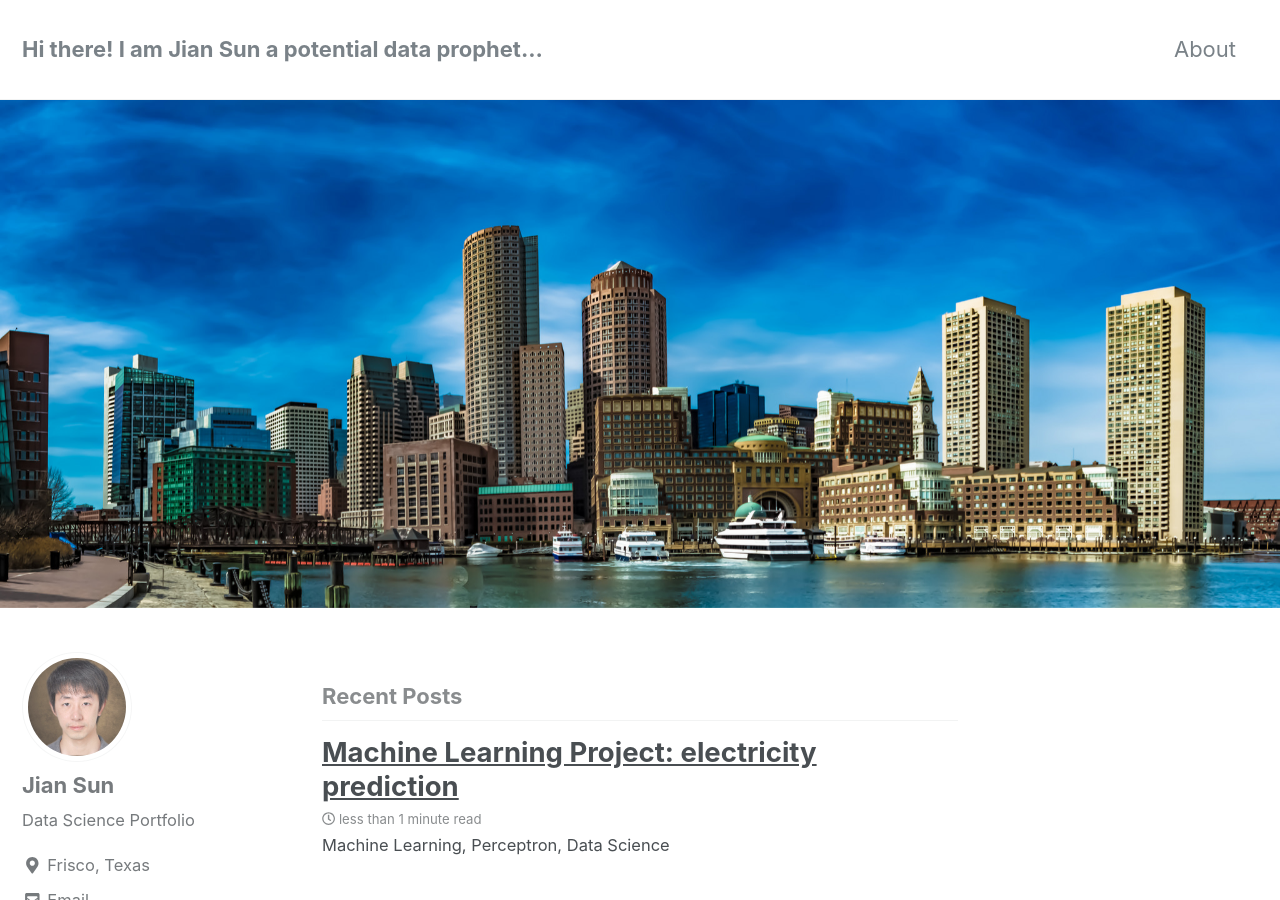
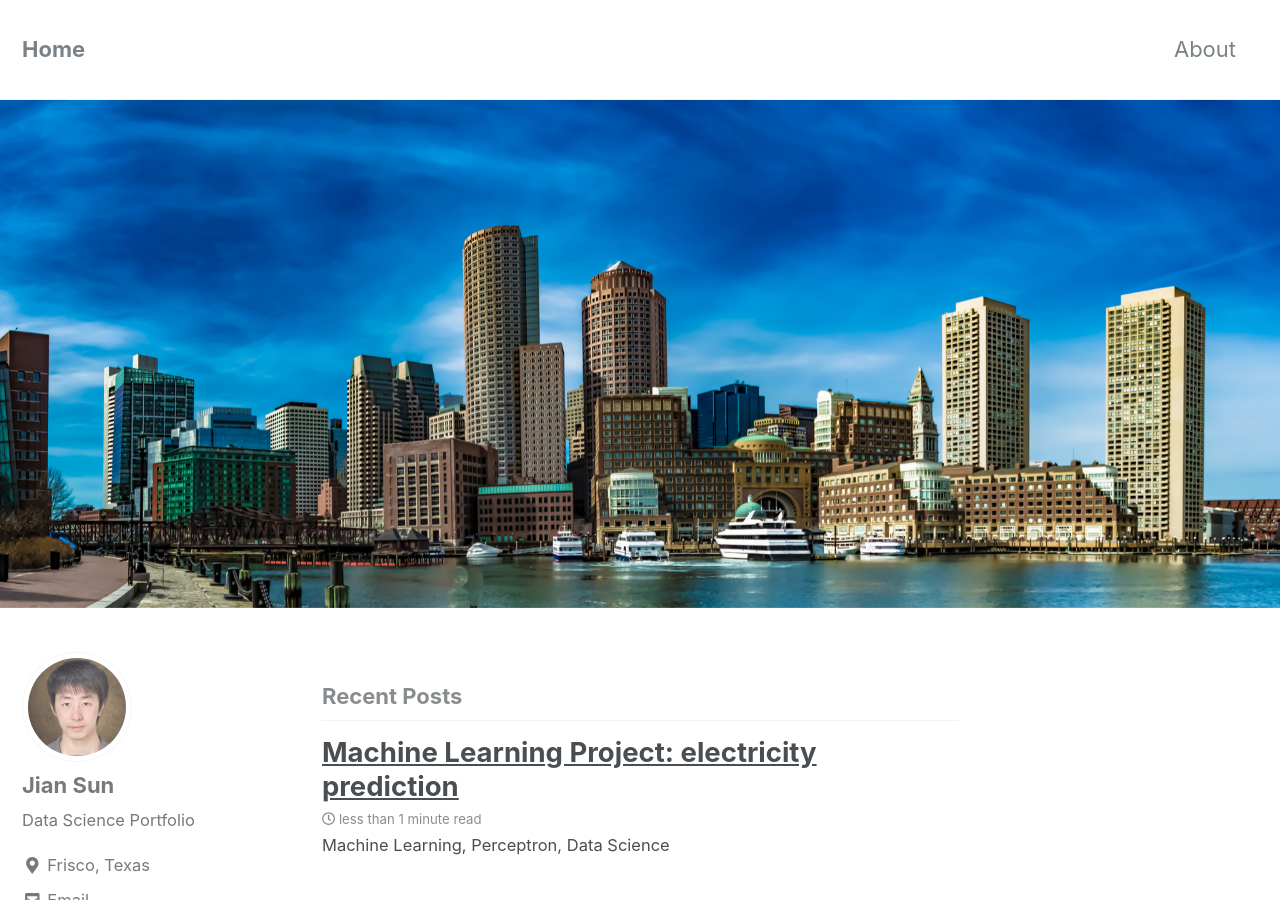
Before and after one commit to jianv/jianv.github.io, a Jekyll site: the page built from index.html, in a window 1280 px wide and 900 px high. Built offline with Jekyll 4.4.1, drawn with Linux system fonts in a browser that asks for light colours; nearby versions of some CDN libraries; the list of posts is cut into pages by our own code.

Commit message:
Update _config.yml

```diff
--- a/_config.yml
+++ b/_config.yml
@@ -9,7 +9,7 @@ minimal_mistakes_skin    : "default" # "air", "aqua", "contrast", "dark", "dirt"
 
 # Site Settings
 locale                   : "en-US"
-title                    : "Hi there! I am Jian Sun a potential data prophet..."
+title                    : "Home"
 title_separator          : "-"
 name                     : "Jian Sun"
 description              : "Data Science Portfolio"
```
